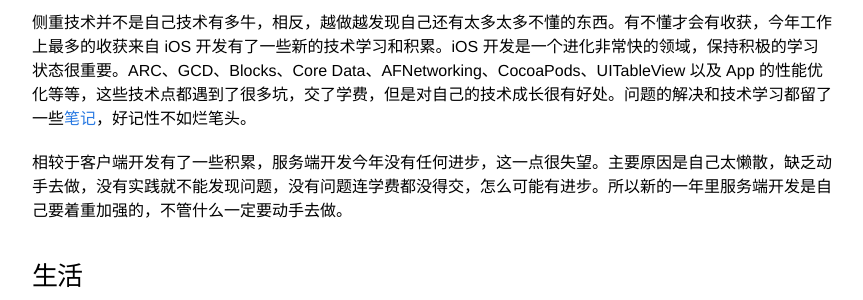
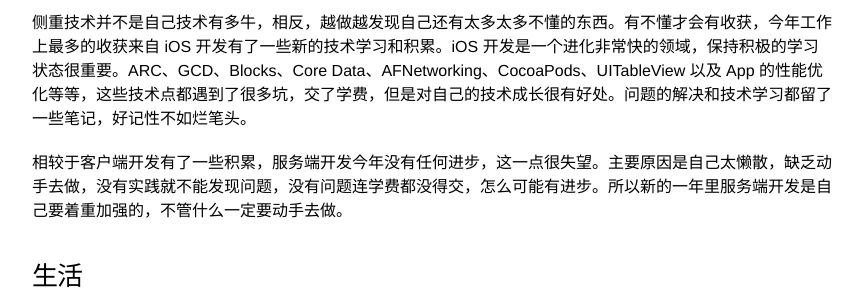
Before and after one commit to fannheyward/fannheyward.github.io, a Jekyll site: the page built from _posts/2012-12-31-self-review-2012.markdown, in a window 1280 px wide and 900 px high, scrolled down 1175 px. Shown: the part 246-546 px from the top of the window, without its empty margins (208-1071 px from the left). Built offline with Jekyll 4.4.1, drawn with Linux system fonts in a browser that asks for light colours; Markdown is read by kramdown in place of the engine named in the settings; some of the changed lines change nothing that is shown.

Commit message:
minor fix

```diff
--- a/_posts/2012-12-31-self-review-2012.markdown
+++ b/_posts/2012-12-31-self-review-2012.markdown
@@ -48,7 +48,7 @@ Done. 上半年的张家界+年底的版纳旅游。
 
 今年在工作上做了一些侧重，尤其是下半年，更多偏向于技术开发。自己在产品、交互等方面并不特别擅长，可能偶尔会有一些灵感飞过，但整体上的把控力还很欠缺，细节不够严谨。所以从下半年开始，更多的重心放在技术上，code review，产品代码质量把控上。我不知道这种侧重好还是不好，对自己以后的职业走向是利还是弊，暂时来说我想先把技术能力再提高一下。团队也有很多参与产品的机会，所以产品方面还可以继续锻炼。
 
-侧重技术并不是自己技术有多牛，相反，越做越发现自己还有太多太多不懂的东西。有不懂才会有收获，今年工作上最多的收获来自 iOS 开发有了一些新的技术学习和积累。iOS 开发是一个进化非常快的领域，保持积极的学习状态很重要。ARC、GCD、Blocks、Core Data、AFNetworking、CocoaPods、UITableView 以及 App 的性能优化等等，这些技术点都遇到了很多坑，交了学费，但是对自己的技术成长很有好处。问题的解决和技术学习都留了一些[笔记][2]，好记性不如烂笔头。
+侧重技术并不是自己技术有多牛，相反，越做越发现自己还有太多太多不懂的东西。有不懂才会有收获，今年工作上最多的收获来自 iOS 开发有了一些新的技术学习和积累。iOS 开发是一个进化非常快的领域，保持积极的学习状态很重要。ARC、GCD、Blocks、Core Data、AFNetworking、CocoaPods、UITableView 以及 App 的性能优化等等，这些技术点都遇到了很多坑，交了学费，但是对自己的技术成长很有好处。问题的解决和技术学习都留了一些笔记，好记性不如烂笔头。
 
 相较于客户端开发有了一些积累，服务端开发今年没有任何进步，这一点很失望。主要原因是自己太懒散，缺乏动手去做，没有实践就不能发现问题，没有问题连学费都没得交，怎么可能有进步。所以新的一年里服务端开发是自己要着重加强的，不管什么一定要动手去做。
 
@@ -70,4 +70,3 @@ Done. 上半年的张家界+年底的版纳旅游。
 1. 健身锻炼。
 
 [1]:http://fann.im/blog/2011/12/31/self-review-2011/
-[2]:http://fann.im/blog/categories/dev/
```
